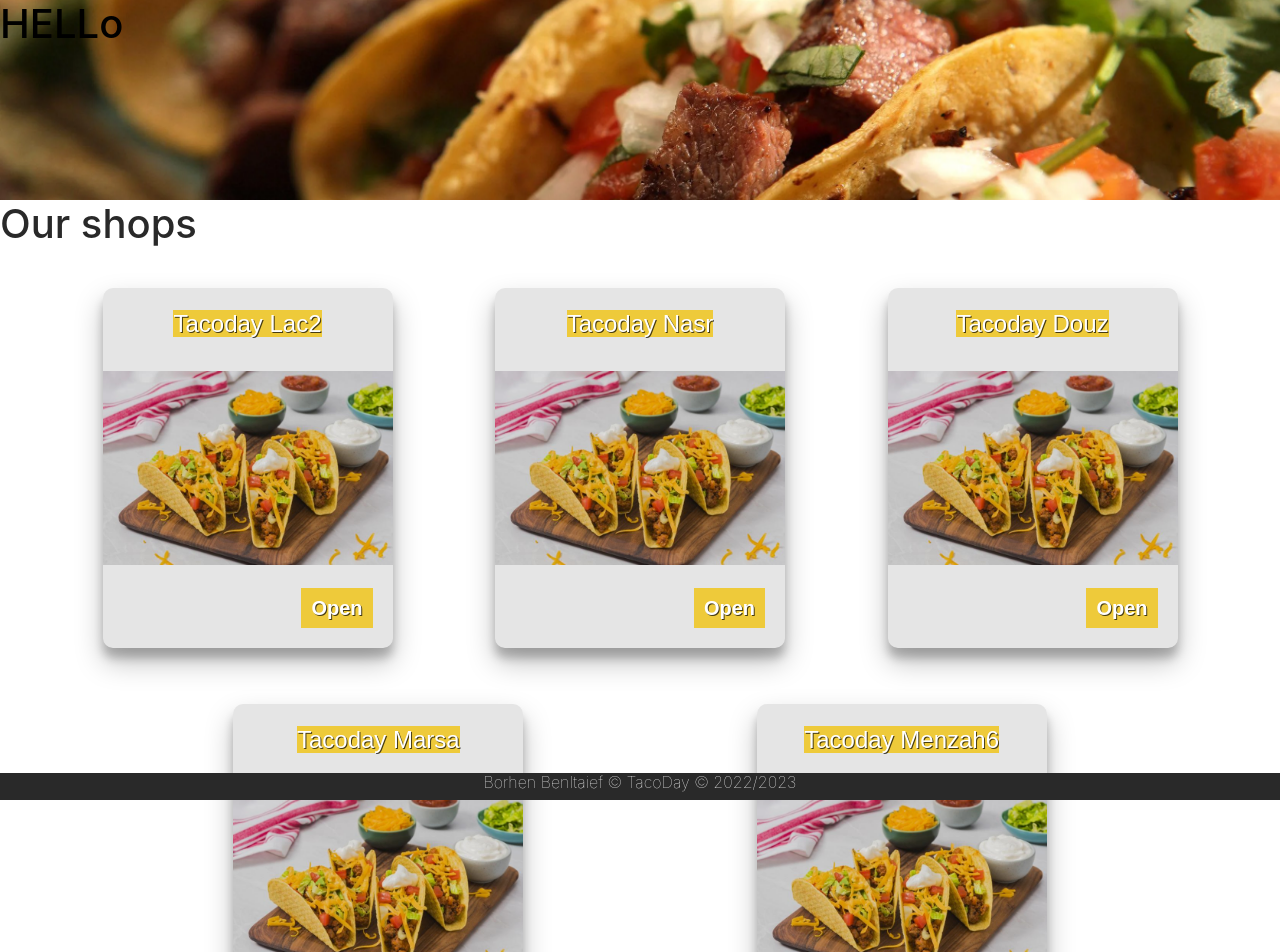
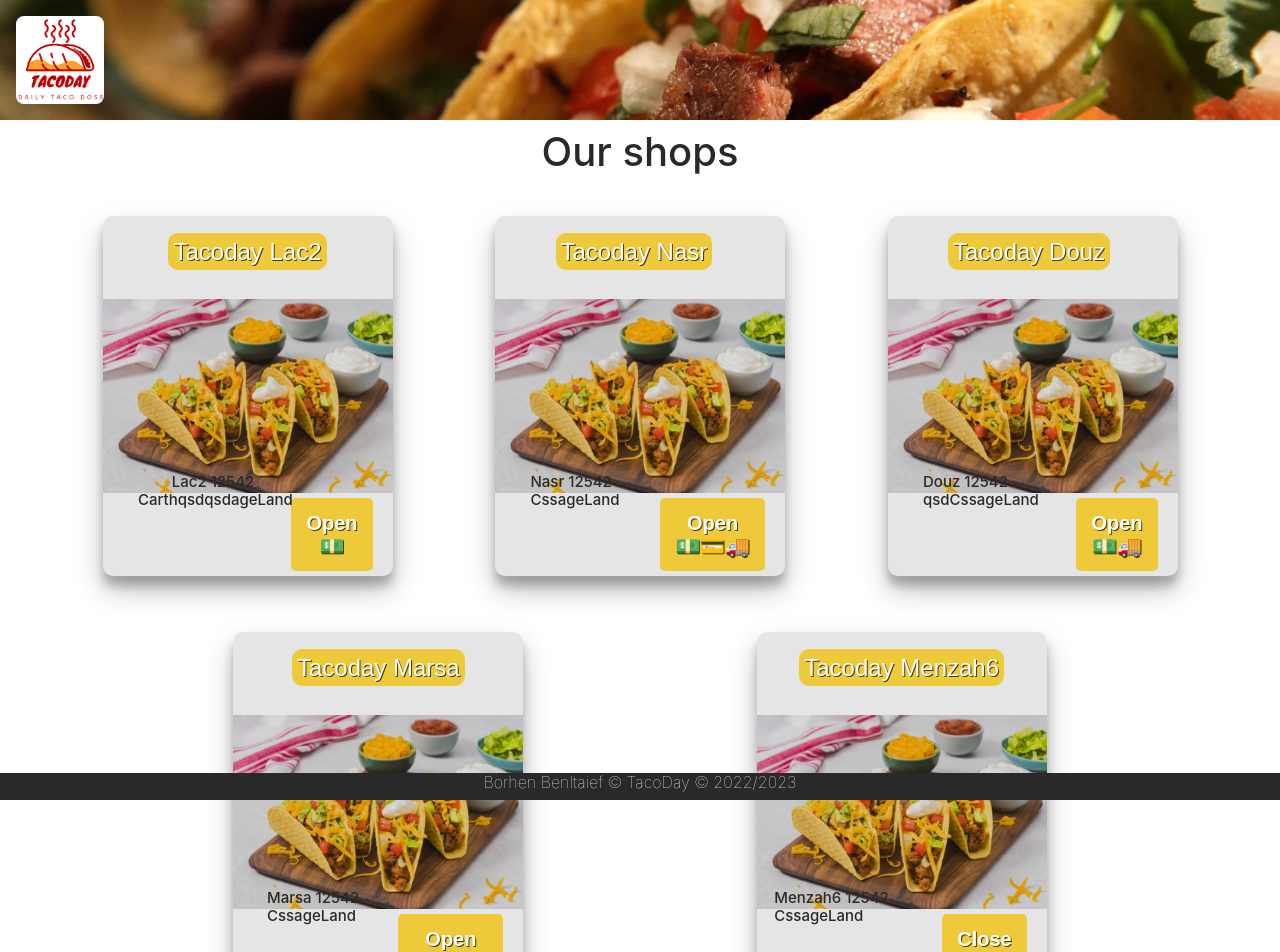
Before and after one commit to Borr1/pern_todo, a React (Create React App) app in the folder clientside/: page /shops in a window 1280 px wide. Shown: the top 952 px of the page. Built offline with nearby package versions, Linux system fonts and the light colour scheme.

Commit message:
fixed login and register and added backend to get shops

```diff
--- a/clientside/src/App.tsx
+++ b/clientside/src/App.tsx
@@ -8,6 +8,7 @@
 import Register from "./components/Register/index";
 import Home from "./components/Home/index";
 import Shops from "./components/Shops/index";
+import Shop from "./components/Shop";
 function App() {
   return (
     /*
@@ -23,6 +24,7 @@
         <Route path="/register" element={<Register />} />
         <Route path="/home" element={<Home />} />
         <Route path="/shops" element={<Shops />} />
+        <Route path="/shop" element={<Shop />} />
       </Routes>
     </BrowserRouter>
   );
--- a/clientside/src/components/Home/index.css
+++ b/clientside/src/components/Home/index.css
@@ -35,7 +35,7 @@
 
     position:absolute;
     margin-left: 72vh;
-    margin-top: 10px;
+    margin-top: 15px;
 
 }
 
--- a/clientside/src/components/Login/index.css
+++ b/clientside/src/components/Login/index.css
@@ -1,20 +1,18 @@
-h1
+
+
+body .lgn
 {
-color: black;
-}
-
-.login .backgroundImg
-{
-    background-image:url("../../../img/bg.jpg") ;
-    background-size: cover;
-    height: 100vh;
-
-    background-repeat:no-repeat
+  padding-top: 17vh;
+  background-image:url("../../../img/bg.jpg") ;
+  background-size: cover;
+  height: 100vh;
+  background-repeat:no-repeat
 }
 
 .login .form
 {
-        height: 65vh;
+
+        height: 60vh;
         width: 65vh;
         margin-left: 65vh;
         background: rgb(204, 204, 204); /* Fallback for older browsers without RGBA-support */
--- a/clientside/src/components/Login/index.tsx
+++ b/clientside/src/components/Login/index.tsx
@@ -35,9 +35,8 @@
 
   return (
     <Fragment>
-      <div className="login">
-        <div className="backgroundImg">
-          {" "}
+      <body className="lgn">
+        <div className="login">
           <div className="border form">
             <h1 className="mt-5 text-center">Login</h1>
             <div style={{ height: "5vh" }}></div>
@@ -48,7 +47,7 @@
                 display: "flex",
                 alignItems: "center",
                 justifyContent: "center",
-                marginLeft: "8vh",
+                marginLeft: "3vh",
               }}
             >
               <form>
@@ -113,7 +112,7 @@
             </h6>
           </div>
         </div>
-      </div>
+      </body>
     </Fragment>
   );
 };
--- a/clientside/src/components/Register/index.css
+++ b/clientside/src/components/Register/index.css
@@ -1,15 +1,14 @@
-.register .backgroundImg
+body .rgstr
 {
-    background-image:url("../../../img/bg.jpg") ;
-    background-size: cover;
-    height: 100vh;
-
-    background-repeat:no-repeat;
+  padding-top: 8vh;
+  background-image:url("../../../img/bg.jpg") ;
+  background-size: cover;
+  height: 100vh;
+  background-repeat:no-repeat
 }
-
-
 .register .form
 {
+  padding-top: 5vh;
         height: 85vh;
         width: 65vh;
         margin-left: 65vh;
--- a/clientside/src/components/Register/index.tsx
+++ b/clientside/src/components/Register/index.tsx
@@ -47,12 +47,13 @@
 
   return (
     <Fragment>
+      <body className="rgstr">
         <div className="register">
           <div className="backgroundImg">
             {" "}
             <div className="border form">
               <h1 className="text-center">Register</h1>
-            <div style={{ height: "5vh" }}></div>
+              <div style={{ height: "4vh" }}></div>
 
               <div
                 className="mt-2 "
@@ -64,7 +65,7 @@
                 }}
               >
                 <form>
-                <div className="container mt-2 center">
+                  <div className="container  center">
                     {" "}
                     <label>
                       First Name{" "}
@@ -159,7 +160,7 @@
                       </label>
                     </div>
                   </div>
-                <div className="mt-5 p-3" style={{ marginLeft: "3vh" }}>
+                  <div className="mt-4 p-3" style={{ marginLeft: "3vh" }}>
                     <button
                       disabled={!agree}
                       className="btn btn-primary p-2"
@@ -198,6 +199,7 @@
             </div>
           </div>
         </div>
+      </body>
     </Fragment>
   );
 };
--- a/clientside/src/components/Shops/index.css
+++ b/clientside/src/components/Shops/index.css
@@ -4,7 +4,7 @@
     font-smooth: auto;
     font-weight: 300;
     line-height: 1.5;
-    color: #444;
+
   }
 
 
@@ -61,24 +61,27 @@
     z-index: 2;
   }
   figure:hover .date {
+    cursor: pointer;
     bottom: -59px;
   }
   figure:hover figcaption {
+
     transform: translateY(-110%);
   }
   figure .date {
     position: absolute;
     bottom: 0;
     right: 20px;
-    bottom: 20px;
+    bottom: 5px;
     display: flex;
     align-items: center;
     justify-content: center;
     flex-direction: column;
-    padding: 10px;
+    padding: 15px;
     background-color: rgba(241, 196, 15, 0.8);
     text-shadow: 1px 1px rgba(0, 0, 0, 0.7);
     transition: all 0.5s cubic-bezier(0.25, 0.8, 0.25, 1);
+    border-radius: 5px;
   }
   figure .date span {
     color: white;
@@ -86,20 +89,28 @@
 
   }
   figure .date span:first-child {
+
     font-family: "Source Code Pro", sans-serif;
     font-size: 20px;
     font-weight: 900;
   }
   figure .date span:last-child {
-    font-size: 14px;
-    font-weight: 400;
+    margin-top: 3px;
+    font-size: 20px;
+
   }
   figure figcaption {
-    color: white;
+
     transition: all 0.5s cubic-bezier(0.25, 0.8, 0.25, 1);
     z-index: 1;
   }
+
+  .mouseOver
+  {
+    cursor: pointer;
+  }
   figure figcaption h4 {
+    color: white;
     margin: 0 0 5px;
     font-family: "Source Code Pro", sans-serif;
     font-size: 24px;
@@ -107,6 +118,8 @@
     text-shadow: 1px 1px rgba(0, 0, 0, 0.7);
   }
   figure figcaption h4 > span {
+    padding: 5px;
+    border-radius: 10px;
     background-color: rgba(241, 196, 15, 0.8);
   }
   figure figcaption p {
@@ -114,8 +127,36 @@
     line-height: 1.5;
   }
 
+.magasins .address{
+    position: relative;
+    top: 25vh;
+    right: 5vh;
+    max-width: 150px;
+    max-height: 30px;
+    margin-right: 4px;
+    margin-left: 15px;
+}
 
+figure figcaption .address h5
+{
+    color:#292929;
+    font-size: 15px;
 
+}
+.shops .logo
+{
+    border-radius: 8px;
+    background-image: url("../../../img/logo.png");
+    width:11vh;
+    height: 11vh;
+        background-size: contain;
+        background-position: center;
+        top: 2vh;
+
+    position:absolute;
+
+  left: 2vh;
+}
 
 .minititre
 {
@@ -128,7 +169,7 @@
 {
     background-image: url("../../../img/bg2.jpg");
     background-size: cover;
-    height: 25vh;
+    height: 15vh;
     background-repeat:no-repeat;
     background-position: 0ex;
 
--- a/clientside/src/components/Shops/index.tsx
+++ b/clientside/src/components/Shops/index.tsx
@@ -1,94 +1,107 @@
 import React, { Fragment } from "react";
 import "./index.css";
+import { useNavigate } from "react-router-dom";
 const Shops = () => {
+  const navigate = useNavigate();
+  const onClick = () => {
+    navigate("/shop");
+  };
   return (
     <Fragment>
       <div className="shops">
         <div className="backgroundImg">
-          <h1>HELLo</h1>
+          <div className="logo"></div>
         </div>
       </div>
-      <div>
-        <h1 className="minititre">Our shops</h1>
+      <div className="mt-2">
+        <h1 className="minititre text-center">Our shops</h1>
       </div>
 
       <div className="contentMagasins">
         {" "}
         <div className="magasins">
-          <a href="http://localhost:3000/">
+          <a href="http://localhost:3000/shop">
             <figure>
               <div className="date">
                 <span className="card-date-day">Open</span>
-                <span className="card-date-month">{"   "}</span>
+                <span className="card-date-month">{"💵"}</span>
               </div>
-              <figcaption>
+
+              <figcaption className="text-center">
                 <h4>
-                  {" "}
                   <span>Tacoday Lac2</span>
                 </h4>
-                <p></p>
+                <div className="address">
+                  <h5>Lac2 12542 CarthqsdqsdageLand</h5>
+                </div>
               </figcaption>
             </figure>
           </a>
-          <a href="http://localhost:3000/">
+          <a href="http://localhost:3000/shop">
             <figure>
               <div className="date">
-                <span className="card-date-day">Open</span>
-                <span className="card-date-month">{"   "}</span>
+                <span>Open</span>
+                <span>{"💵💳🚚"}</span>
               </div>
               <figcaption>
                 <h4>
                   {" "}
                   <span>Tacoday Nasr</span>
                 </h4>
-                <p></p>
+                <div className="address">
+                  <h5>Nasr 12542 CssageLand</h5>
+                </div>
               </figcaption>
             </figure>
           </a>
-          <a href="http://localhost:3000/">
+          <div onClick={(e) => onClick()} className="mouseOver">
             <figure>
               <div className="date">
                 <span className="card-date-day">Open</span>
-                <span className="card-date-month">{"   "}</span>
+                <span className="card-date-month">{"💵🚚"}</span>
               </div>
               <figcaption>
                 <h4>
-                  {" "}
                   <span>Tacoday Douz</span>
                 </h4>
-                <p></p>
+                <div className="address">
+                  <h5>Douz 12542 qsdCssageLand</h5>
+                </div>
               </figcaption>
             </figure>
-          </a>
+          </div>
         </div>
         <div className="magasins">
-          <a href="http://localhost:3000/">
+          <a href="http://localhost:3000/shop">
             <figure>
               <div className="date">
                 <span className="card-date-day">Open</span>
-                <span className="card-date-month">{"   "}</span>
+                <span className="card-date-month">{"💵💳🚚"}</span>
               </div>
               <figcaption>
                 <h4>
                   {" "}
                   <span>Tacoday Marsa</span>
                 </h4>
-                <p></p>
+                <div className="address">
+                  <h5>Marsa 12542 CssageLand</h5>
+                </div>
               </figcaption>
             </figure>
           </a>
-          <a href="http://localhost:3000/">
+          <a href="http://localhost:3000/shop">
             <figure>
               <div className="date">
-                <span className="card-date-day">Open</span>
-                <span className="card-date-month">{"   "}</span>
+                <span className="card-date-day">Close</span>
+                <span className="card-date-month">{"💵💳"}</span>
               </div>
               <figcaption>
                 <h4>
-                  {" "}
                   <span>Tacoday Menzah6</span>
                 </h4>
-                <p></p>
+                <div className="address">
+                  <h5>Menzah6 12542 CssageLand</h5>
+                </div>
               </figcaption>
             </figure>
           </a>
```
Lines whose indentation alone changed are shown as unchanged.
